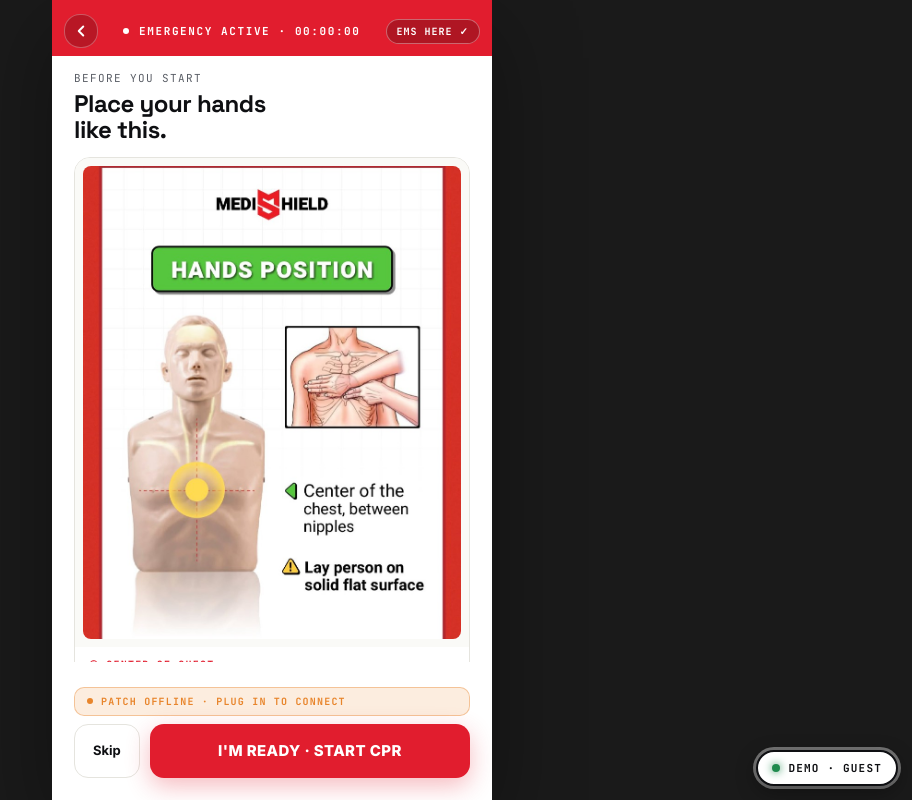
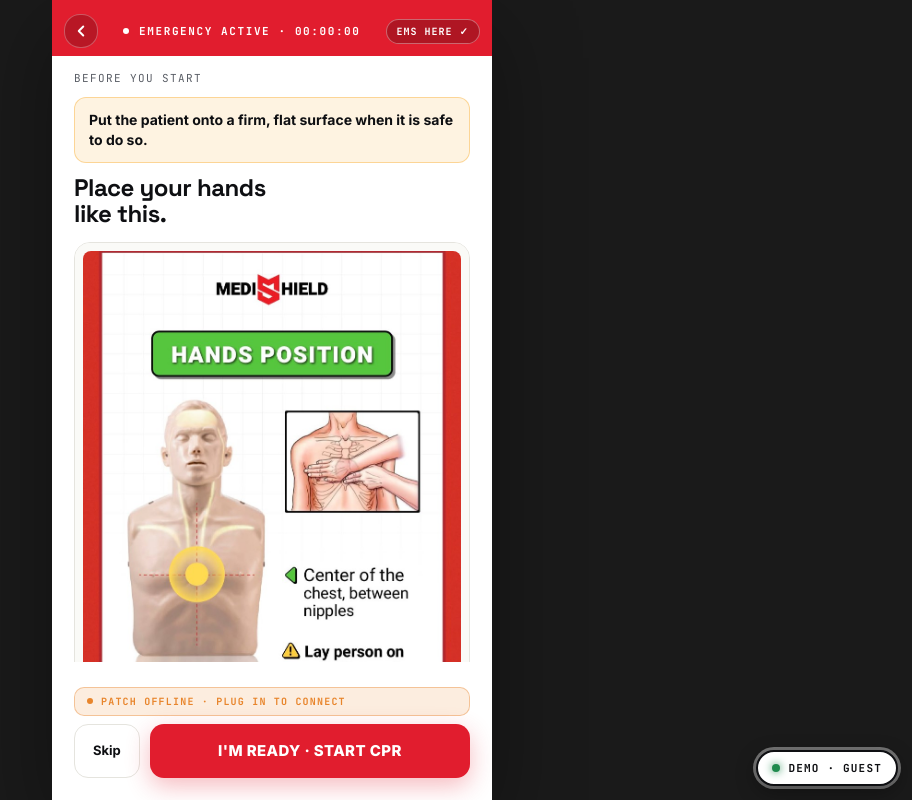
Before and after one commit to FionaZOZ/LifeLink, a Next.js app: page /sos/cpr/tutorial in a window 1280 px wide. Shown: the whole page, without its empty margins (368-1280 px from the left). Built offline with nearby package versions, Linux system fonts and the light colour scheme.

Commit message:
add one line for safety

```diff
--- a/app/sos/cpr/tutorial/page.tsx
+++ b/app/sos/cpr/tutorial/page.tsx
@@ -56,7 +56,22 @@ export default function CPRTutorialPage() {
       {/* scrollable body — leave room for patch row + CTAs */}
       <div style={{ position: 'absolute', top: 50, left: 0, right: 0, bottom: 138, overflowY: 'auto', padding: '20px 22px 24px' }}>
         <div style={{ fontSize: 11, fontFamily: FONT.mono, color: X.INK2, letterSpacing: 1.4 }}>{t('cpr.tut.beforeYouStart')}</div>
-        <div style={{ marginTop: 4, fontSize: 24, fontWeight: 700, fontFamily: FONT.display, letterSpacing: -0.5, lineHeight: 1.1, whiteSpace: 'pre-line' }}>
+        <div
+          style={{
+            marginTop: 10,
+            padding: '12px 14px',
+            background: 'rgba(245, 158, 11, 0.12)',
+            border: '1px solid rgba(245, 158, 11, 0.35)',
+            borderRadius: 12,
+            fontSize: 14,
+            fontWeight: 700,
+            color: X.INK,
+            lineHeight: 1.45,
+          }}
+        >
+          {t('cpr.tut.flatSurface')}
+        </div>
+        <div style={{ marginTop: 12, fontSize: 24, fontWeight: 700, fontFamily: FONT.display, letterSpacing: -0.5, lineHeight: 1.1, whiteSpace: 'pre-line' }}>
           {t('cpr.tut.title')}
         </div>
 
--- a/components/lifelink/i18n.ts
+++ b/components/lifelink/i18n.ts
@@ -276,6 +276,7 @@ const DICT: Record<string, Record<Lang, string>> = {
   'voice.sos.breathe.2':   { en: 'Look, listen, and feel for normal breathing for no more than ten seconds. Gasping is not normal breathing.', zh: '在不超过十秒的时间内，看、听、感受是否有正常呼吸。喘息不算正常呼吸。' },
   'voice.sos.breathe.3':   { en: 'If they are breathing normally, choose that option. If they are not breathing or only gasping, start CPR now.', zh: '若呼吸正常，请选择该选项；若未呼吸或仅有喘息，请立即开始心肺复苏。' },
 
+  'voice.sos.tutorial.0':  { en: 'Put the patient onto a firm, flat surface when it is safe to do so.', zh: '在安全的前提下，请将患者移到坚硬、平坦的地面上。' },
   'voice.sos.tutorial.1':  { en: 'Before you start compressions, place your hands like this.', zh: '在开始胸外按压之前，请先把双手像这样放好。' },
   'voice.sos.tutorial.2':  { en: 'Put the heel of one hand on the center of the chest, on the lower half of the breastbone.', zh: '将一只手的掌根放在胸部正中央、胸骨下半段。' },
   'voice.sos.tutorial.3':  { en: 'If you have a sensor patch, place it on the spot where you will press.', zh: '如果你有传感器贴片，请把它贴在你将要按压的位置。' },
@@ -419,6 +420,7 @@ const DICT: Record<string, Record<Lang, string>> = {
 
   // ── CPR / tutorial ────────────────────────────────────────────────────
   'cpr.tut.beforeYouStart':{ en: 'BEFORE YOU START', zh: '开始之前' },
+  'cpr.tut.flatSurface':   { en: 'Put the patient onto a firm, flat surface when it is safe to do so.', zh: '在安全的前提下，请将患者移到坚硬、平坦的地面上。' },
   'cpr.tut.title':         { en: 'Place your hands\nlike this.', zh: '把双手\n这样放置。' },
   'cpr.tut.center':        { en: '① CENTER OF CHEST', zh: '① 胸部中央' },
   'cpr.tut.center.sub':    { en: 'Lower half of breastbone', zh: '胸骨下半段' },
--- a/lib/voice/sosNarrationScripts.ts
+++ b/lib/voice/sosNarrationScripts.ts
@@ -6,6 +6,7 @@ import { t, type Lang } from '@/components/lifelink/i18n';
 const RESPOND_KEYS = ['voice.sos.respond.1', 'voice.sos.respond.2', 'voice.sos.respond.3', 'voice.sos.respond.4'] as const;
 const BREATHE_KEYS = ['voice.sos.breathe.1', 'voice.sos.breathe.2', 'voice.sos.breathe.3'] as const;
 const TUTORIAL_KEYS = [
+  'voice.sos.tutorial.0',
   'voice.sos.tutorial.1',
   'voice.sos.tutorial.2',
   'voice.sos.tutorial.3',
```
